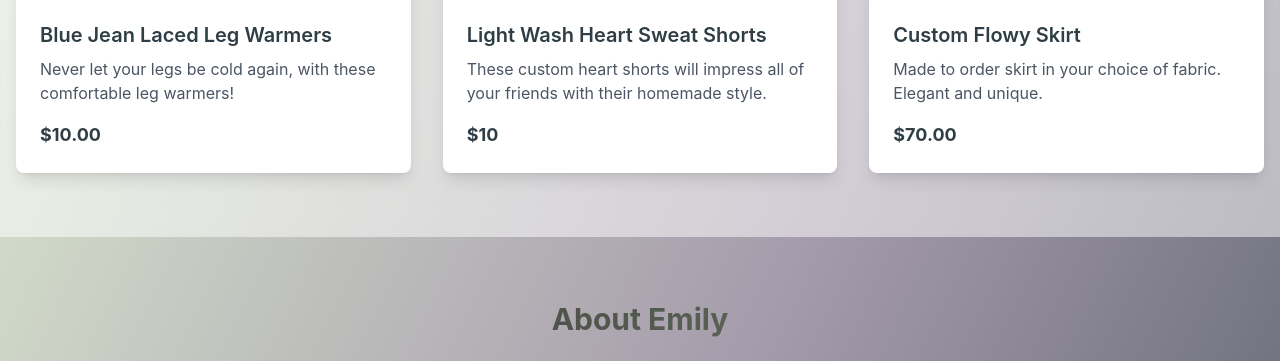
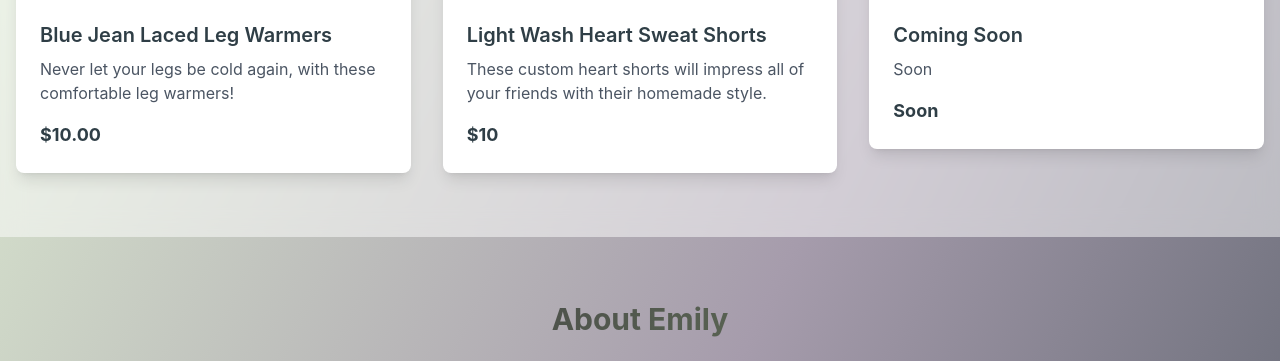
Before and after one commit to madeleinelmuller/emily, a plain HTML site: page index.html in a window 1280 px wide. Shown: the part 739-1100 px from the top of the page. Drawn offline with nearby package versions, Linux system fonts and the light colour scheme.

Commit message:
New product coming soon

```diff
--- a/index.html
+++ b/index.html
@@ -99,14 +99,14 @@
                 </a>
                 <a href="#orderForm" class="block">
                     <div class="bg-white rounded-lg shadow-lg overflow-hidden transform hover:scale-105 transition duration-300">
-                        <img src="https://placehold.co/600x400/EAFFDA/2F3E46?text=Custom+Skirt"
+                        <img src="https://placehold.co/600x400/EAFFDA/2F3E46?text=Coming+Soon"
                              alt="Custom Made Skirt"
                              class="w-full h-48 object-cover"
                              onerror="this.onerror=null; this.src='https://placehold.co/600x400/cccccc/ffffff?text=Image+Not+Found';">
                         <div class="p-6">
-                            <h3 class="text-xl font-semibold mb-2 text-brand-dark">Custom Flowy Skirt</h3>
-                            <p class="text-gray-600 mb-4">Made to order skirt in your choice of fabric. Elegant and unique.</p>
-                            <span class="text-lg font-bold text-brand-dark">$70.00</span>
+                            <h3 class="text-xl font-semibold mb-2 text-brand-dark">Coming Soon</h3>
+                            <p class="text-gray-600 mb-4">Soon</p>
+                            <span class="text-lg font-bold text-brand-dark">Soon</span>
                         </div>
                     </div>
                 </a>
@@ -169,7 +169,7 @@
                          <option value="">Select a product</option>
                          <option value="Blue Jean Laced Leg Warmers">Blue Jean Laced Leg Warmers</option>
                          <option value="Light Wash Heart Sweat Shorts">Light Wash Heart Sweat Shorts</option>
-                         <option value="Custom Flowy Skirt">Custom Flowy Skirt</option>
+                         <option value="Custom/Other">Custom/Other</option>
                     </select>
                 </div>
                 <div>
```
